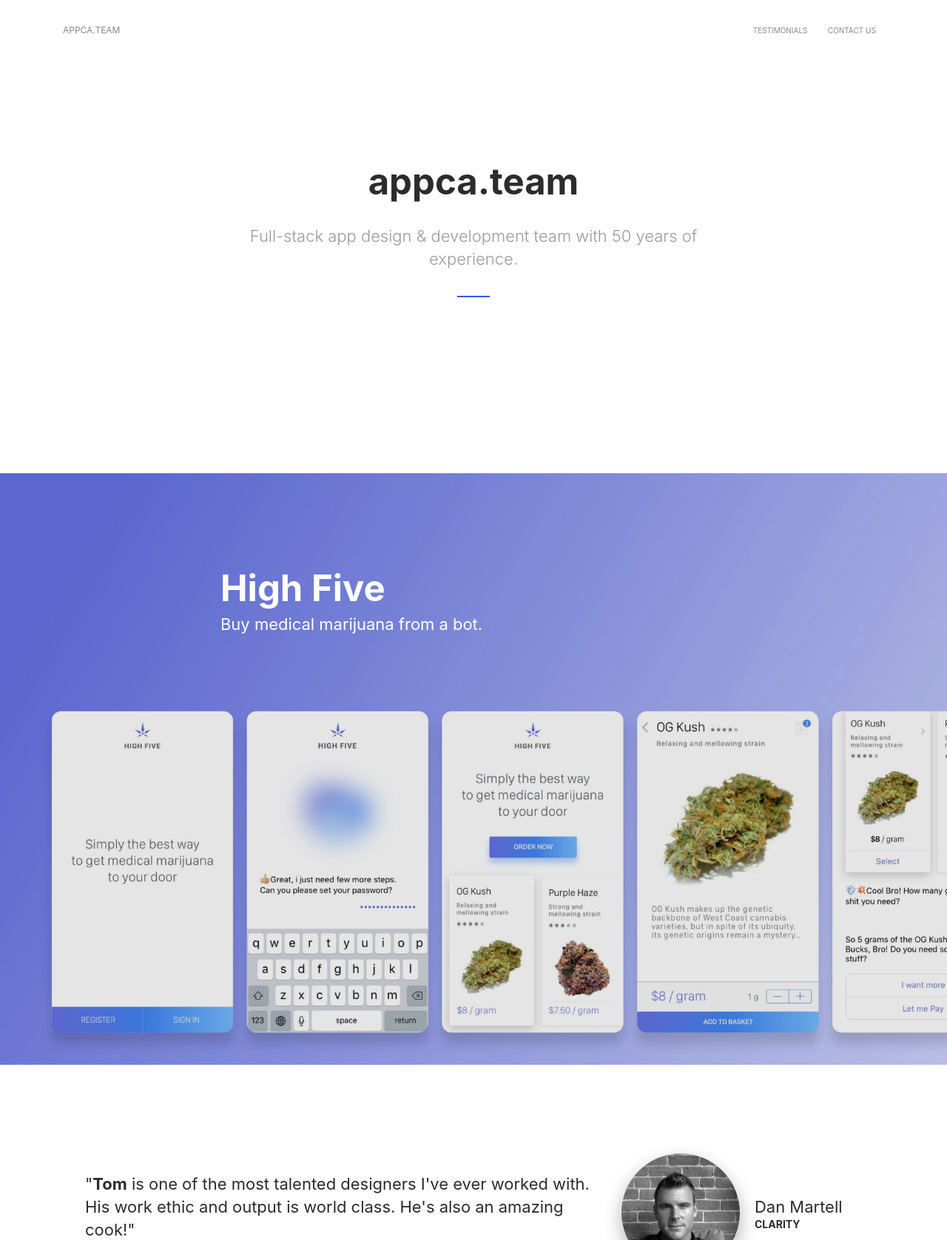
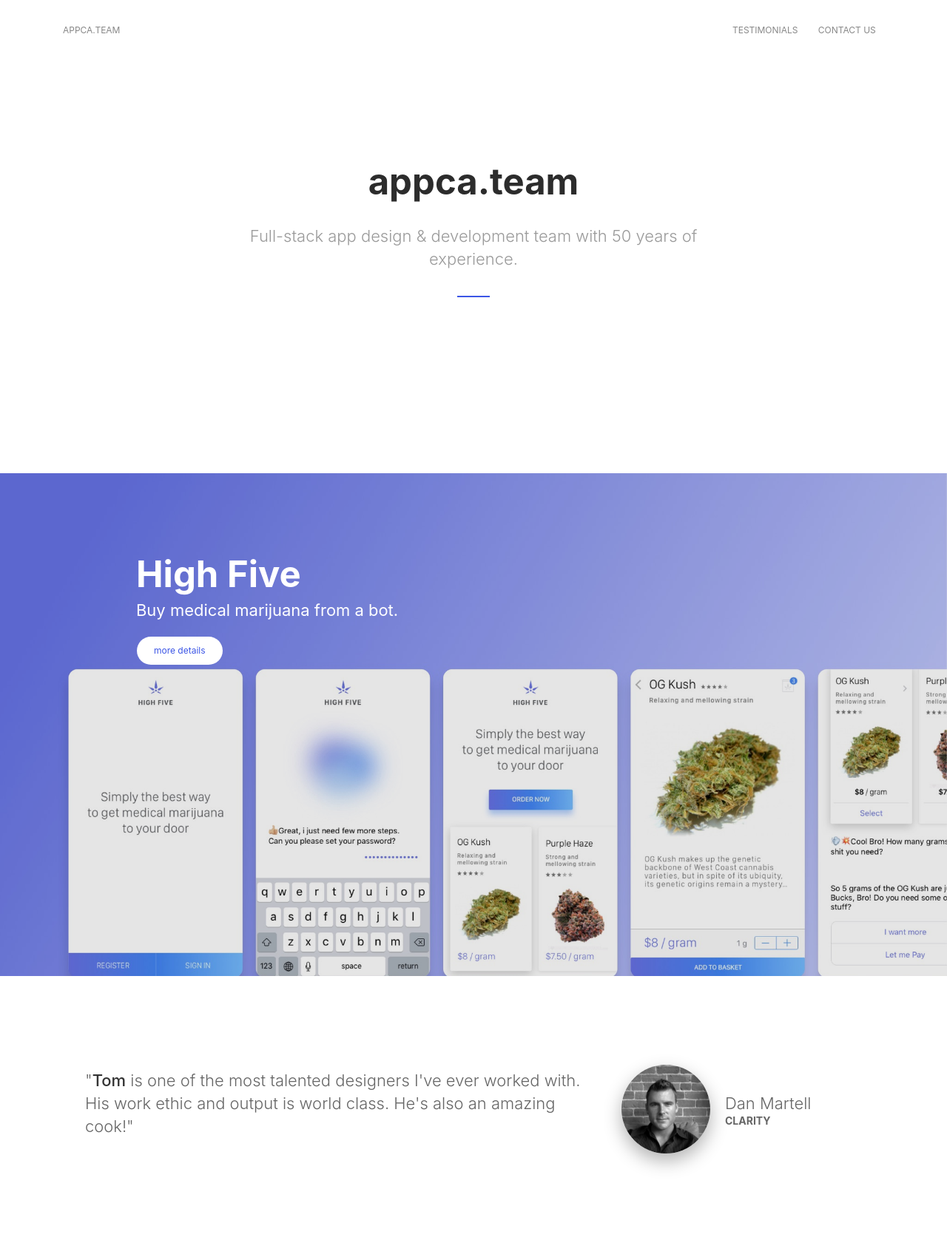
Before and after one commit to josefrichter/appca-website, a PHP site: page / in a window 1280 px wide. Shown: the top 1677 px of the page at 74% size. Run offline with PHP 8.4, Linux system fonts and the light colour scheme; some libraries are stand-ins or nearby versions.

Commit message:
more custom content

```diff
--- a/assets/css/custom.css
+++ b/assets/css/custom.css
@@ -2,6 +2,9 @@
   background: rgba(255, 255, 255, 0.92); }
   .navbar.navbar-transparent {
     color: black; }
+
+.page-header {
+  height: 85vh; }
 
 .section-about-us {
   height: 80vh;
@@ -13,17 +16,33 @@
   text-align: left;
   position: absolute;
   top: 16%;
-  left: 20%;
+  left: 10%;
   padding-right: 20%; }
   #highfive .content h1 {
     margin-bottom: .1em; }
 
+#onn .content {
+  text-align: left;
+  position: absolute;
+  bottom: 20%;
+  left: 10%;
+  padding-right: 20%; }
+  #onn .content h1 {
+    margin-bottom: .1em; }
+
 .section-testimonial .text {
+  color: #666;
   padding: 30px; }
 
 .section-testimonial img {
-  max-width: 20vh;
+  max-width: 15vh;
   margin: 20px; }
+
+.section-testimonial h5 {
+  font-weight: 300; }
+  .section-testimonial h5 strong {
+    font-weight: 500;
+    color: #333; }
 
 .section-testimonial .meta * {
   margin-bottom: 0; }
--- a/assets/sass/custom.scss
+++ b/assets/sass/custom.scss
@@ -3,6 +3,10 @@
     color:black;
   }
   background: rgba(255,255,255,0.92);
+}
+
+.page-header {
+  height: 85vh;
 }
 
 .section-about-us {
@@ -17,7 +21,20 @@
     text-align: left;
     position: absolute;
     top: 16%;
-    left: 20%;
+    left: 10%;
+    padding-right: 20%;
+    h1 {
+      margin-bottom: .1em;
+    }
+  }
+}
+
+#onn {
+  .content {
+    text-align: left;
+    position: absolute;
+    bottom: 20%;
+    left: 10%;
     padding-right: 20%;
     h1 {
       margin-bottom: .1em;
@@ -28,11 +45,19 @@
 .section-testimonial {
   .text {
     // align-self: center;
+    color:#666;
     padding: 30px;
   }
   img {
-    max-width: 20vh;
+    max-width: 15vh;
     margin: 20px;
+  }
+  h5 {
+    font-weight: 300;
+    strong {
+      font-weight: 500;
+      color:#333;
+    }
   }
   .meta {
     // align-self: center;
--- a/assets/sass/now-ui-kit/_navbar.scss
+++ b/assets/sass/now-ui-kit/_navbar.scss
@@ -43,7 +43,7 @@
 
         .nav-link:not(.btn){
             text-transform: uppercase;
-            font-size: $font-size-mini;
+            font-size: $font-size-small;
             padding: $padding-base-vertical $padding-base-horizontal;
             line-height: $line-height-nav-link;
 
--- a/index.html
+++ b/index.html
@@ -91,6 +91,7 @@
                 <div class="separator separator-primary"></div>
             </div>
         </div>
+
         <div id="highfive" class="page-header">
             <div class="page-header-image" data-parallax="false" style="background-image: url('../assets/img/appca/HighFiveBG.jpg');">
             </div>
@@ -98,9 +99,11 @@
                 <div class="content">
                     <h1 class="title">High Five</h1>
                     <h5>Buy medical marijuana from a bot.</h5>
+                    <a href="/projects/highfive.html" class="btn btn-neutral btn-round">more details</a>
                 </div>
             </div>
         </div>
+
         <div class="section section-testimonial">
           <div class="container">
             <div class="row text align-items-center">
@@ -121,6 +124,40 @@
             </div>
           </div>
         </div>
+
+        <div id="onn" class="page-header">
+          <div class="page-header-image" data-parallax="false" style="background-image: url('../assets/img/appca/onn3.jpg');">
+          </div>
+          <div class="container">
+              <div class="content">
+                  <h1 class="title">ONN</h1>
+                  <h5>Book VIP services<br>through a digital concierge.</h5>
+                  <a href="/projects/onn.html" class="btn btn-primary btn-round">more details</a>
+              </div>
+          </div>
+        </div>
+
+        <div class="section section-testimonial">
+          <div class="container">
+            <div class="row text align-items-center">
+              <div class="col-md-8">
+                <h5>"<strong>Josef</strong> is one of the best mobile UI/UX designers we have ever worked with. Josef has a very minimalistic design style. One of the best parts about Josef is, that he delivers not only in stunning quality, but in time."</h5>
+              </div>
+              <div class="col-md-4">
+                <div class="row align-items-center flex-lg-row flex-column">
+                  <div class="">
+                    <img src="../assets/img/appca/avatars/testimonials/lukas-kinigadner.jpg" alt="Thumbnail Image" class="rounded-circle img-fluid img-raised">
+                  </div>
+                  <div class="meta text-center text-lg-left">
+                    <h5>Lukas Kinigadner</h5>
+                    <h6>Anyline.io</h6>
+                  </div>
+                </div>
+              </div>
+            </div>
+          </div>
+        </div>
+
         <div class="section section-team text-center">
             <div class="container">
                 <h2 class="title">This is our team</h2>
```
Also changed, not shown: assets/css/now-ui-kit.css.
